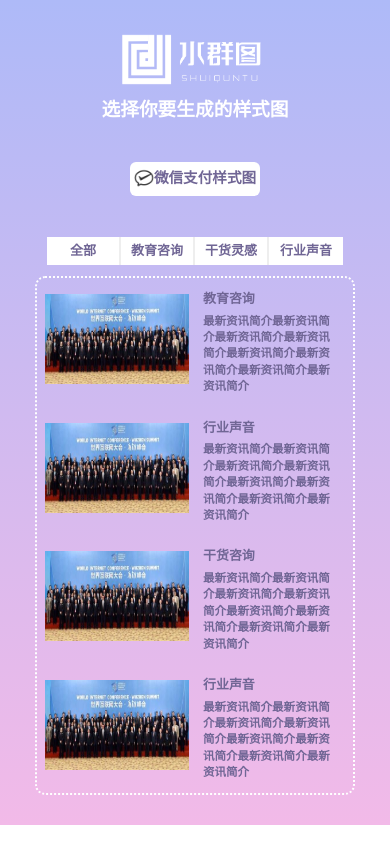
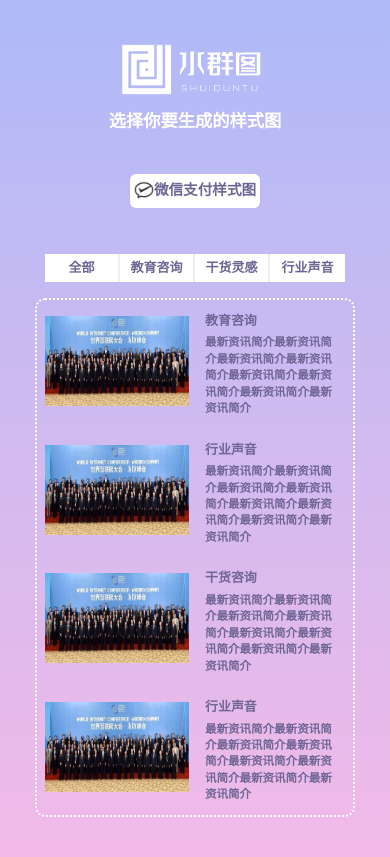
Before and after one commit to gaotianjun/shuiqun-pic1, a plain HTML site: page index.html in a window 390 px wide. Drawn offline with Linux system fonts and the light colour scheme.

Commit message:
Add files via upload
new

```diff
--- a/css/index.css
+++ b/css/index.css
@@ -1,11 +1,12 @@
 
 *:active{outline: none;}
 *:focus {outline: none;}
+html,body{ min-height: 100vh;}
 body {
     background-image: linear-gradient(to top, #f2bae8, #AEBAF8);
     background-repeat: no-repeat;
     background-size: cover;
-    padding:30px 0px;
+    padding:40px 0px;
 }
 
 .container {
@@ -36,7 +37,7 @@ body {
     .logoText {
         color: #FFFFFF;
         font-size: 1.2rem;
-        margin: 5px;
+        margin: 8px;
     }
 
     .weChat{
@@ -152,8 +153,8 @@ body {
 
     .logoText {
         color: #FFFFFF;
-        font-size: 1.3rem;
-        margin: 8px;
+        font-size: 1.2rem;
+        margin: 10px;
     }
 
     .content {
@@ -177,7 +178,7 @@ body {
 
     .news {
         width: 146px;
-        margin-left: 10px;
+        margin-left: 12px;
     }
 
     p {
@@ -226,7 +227,7 @@ body {
     }
 
     .infBtns{
-        height:50px;
+        height:60px;
         display: flex;
         flex-direction: row;
         justify-content: center;
@@ -234,7 +235,7 @@ body {
     }
 
     .infBtn{
-        width: 74px;
+        width: 75px;
         height:28px;
         background-color: #FFFFFF;
         border:0;
```
